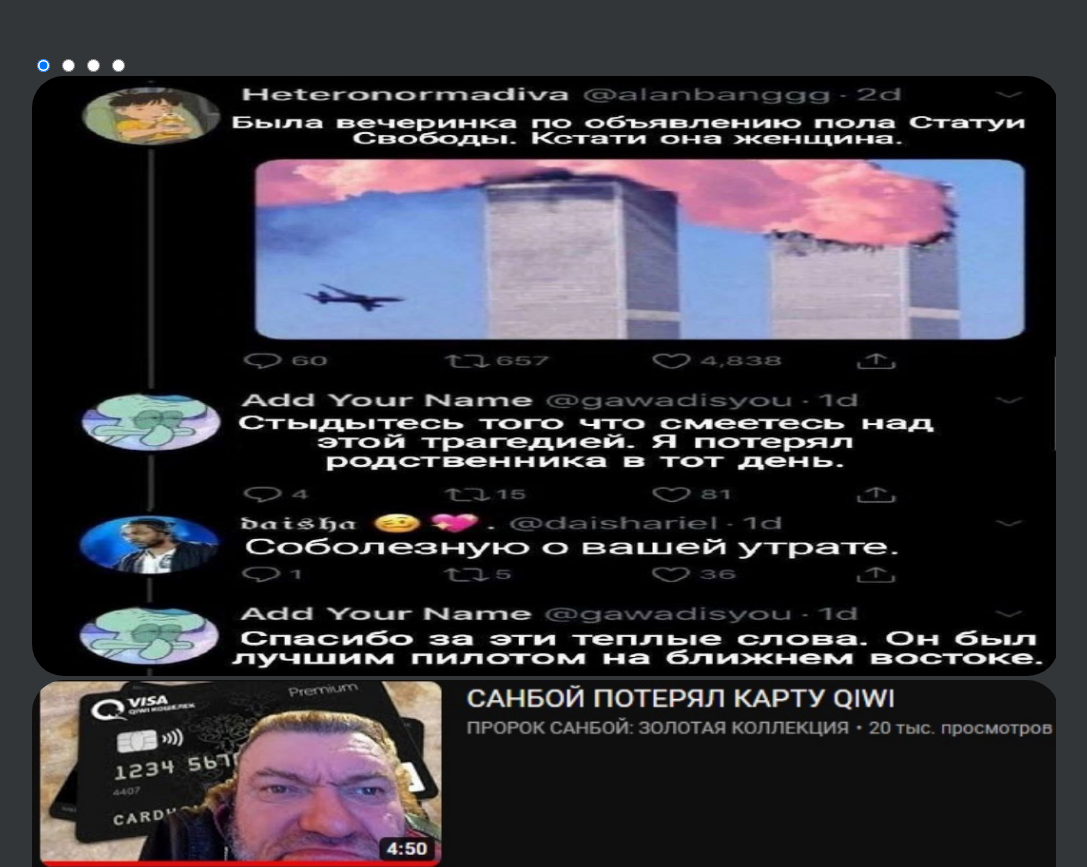
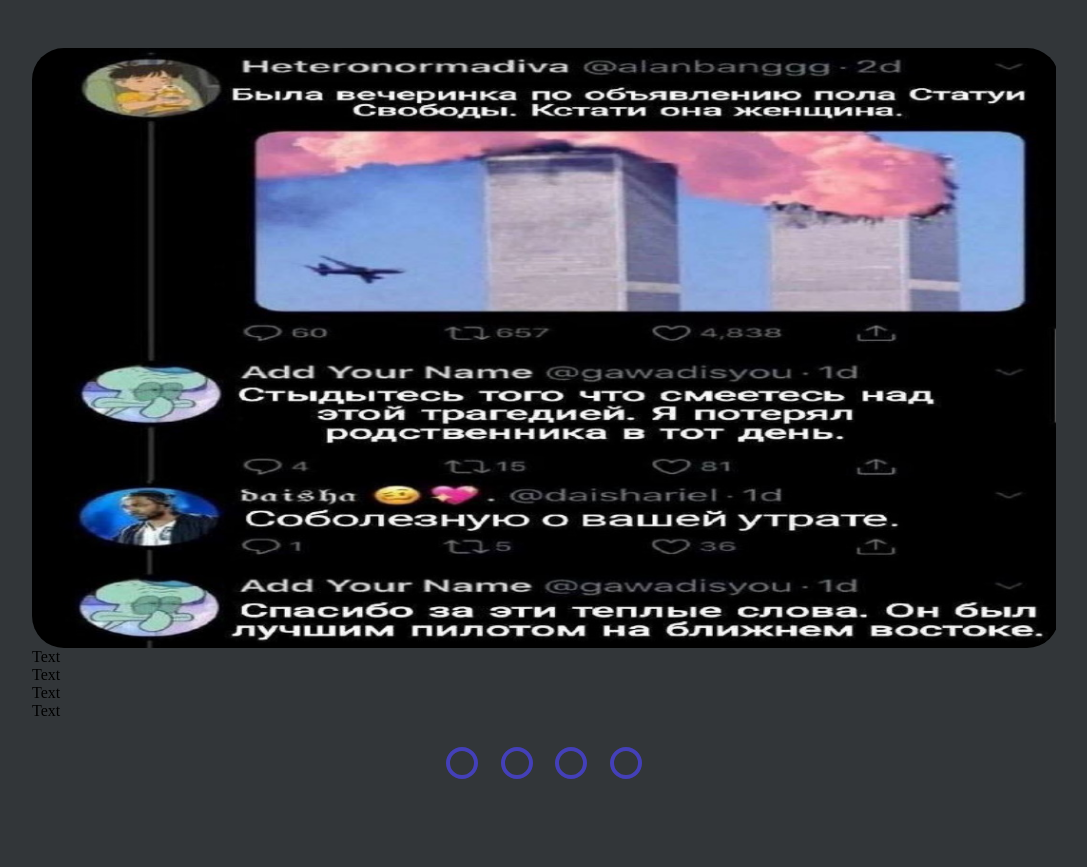
Before and after one commit to wildbober228/cssMemeSlider, a plain HTML site: page cssMemeSlider/index.html in a window 1280 px wide. Shown: the top 867 px of the page, without its empty margins (96-1183 px from the left). Drawn offline with Linux system fonts and the light colour scheme.

Commit message:
feat: add slide show (Thu, Sep 14, 2023 07:45:15 PM)

```diff
--- a/cssMemeSlider/index.html
+++ b/cssMemeSlider/index.html
@@ -10,24 +10,17 @@
     <section class="container">
         <div class="slider-wrapper">
             <div class="slider">
-                <input type="radio" class="radio" name="radio-help" id="radio-1" checked>
-                <input type="radio" class="radio" name="radio-help" id="radio-2">
-                <input type="radio" class="radio" name="radio-help" id="radio-3">
-                <input type="radio" class="radio" name="radio-help" id="radio-4">
+                <div class="slides">
+                    <input type="radio" class="radio" name="radio-help" id="radio-1" checked>
+                    <input type="radio" class="radio" name="radio-help" id="radio-2">
+                    <input type="radio" class="radio" name="radio-help" id="radio-3">
+                    <input type="radio" class="radio" name="radio-help" id="radio-4">
 
-                <div class="slide" id="slide-1">
-                    <img src="./assets/memes/mem1.jpg" alt="mem1">
+                    <img src="./assets/memes/mem1.jpg" class="mem1" alt="mem1">
+                    <img src="./assets/memes/mem2.jpg" class="mem2" alt="mem2">
+                    <img src="./assets/memes/mem3.jpg" class="mem3" alt="mem3">
+                    <img src="./assets/memes/mem4.jpg" class="mem4" alt="mem4">
                 </div>
-                <div class="slide" id="slide-2">
-                    <img src="./assets/memes/mem2.jpg" alt="mem2">
-                </div>
-                <div class="slide" id="slide-3">
-                    <img src="./assets/memes/mem3.jpg" alt="mem3">
-                </div>
-                <div class="slide" id="slide-4">
-                    <img src="./assets/memes/mem4.jpg" alt="mem4">
-                </div>
-
                 <div class="caption-list">
                     <div class="caption" id="caption-1">
                         <span>Text</span>
@@ -44,10 +37,10 @@
                 </div>
 
                 <div class="dots">
-                    <label for="img1"></label>
-                    <label for="img2"></label>
-                    <label for="img3"></label>
-                    <label for="img4"></label>
+                    <label class="dot-1" for="radio-1"></label>
+                    <label class="dot-1" for="radio-2"></label>
+                    <label class="dot-1" for="radio-3"></label>
+                    <label class="dot-1" for="radio-4"></label>
                 </div>
             </div>
 
--- a/cssMemeSlider/style.css
+++ b/cssMemeSlider/style.css
@@ -1,3 +1,9 @@
+* {
+    box-sizing: border-box;
+    margin: 0;
+    padding: 0;
+}
+
 body {
 	background-color: #323639;
 }
@@ -13,10 +19,58 @@ body {
 }
 
 .slider {
+	position: relative;
+    width: 100%;
     overflow: hidden;
 }
 
-.slide img{
+.slides {
+	display: flex;
+    width: 100%;
+}
+
+.slides input {
+    display: none;
+}
+
+.slides img{
 	height: 37.5rem;
 	border-radius: 2rem;
 }
+
+
+/*---CONTROLS------*/
+.dots {
+    display: flex;
+    justify-content: center;
+    margin: 1rem;
+}
+
+.dots label {
+    height: 2rem;
+    width: 2rem;
+    border-radius: 50%;
+    border: solid #4440b8 0.3rem;
+    cursor: pointer;
+    transition: all 0.15s ease;
+    margin: 0.7rem;
+}
+
+.dots label:hover {background: #fff;}
+
+.dots label:active {background: #fff;}
+
+.dots label:active:hover {background: #fff;}
+
+#radio-1:checked ~ .mem1 {
+    margin-left: 0;
+}
+#radio-2:checked ~ .mem2 {
+    margin-left: -100%;
+}
+#radio-3:checked ~ .mem3 {
+    margin-left: -200%;
+}
+#radio-4:checked ~ .mem4 {
+    margin-left: -300%;
+}
```
